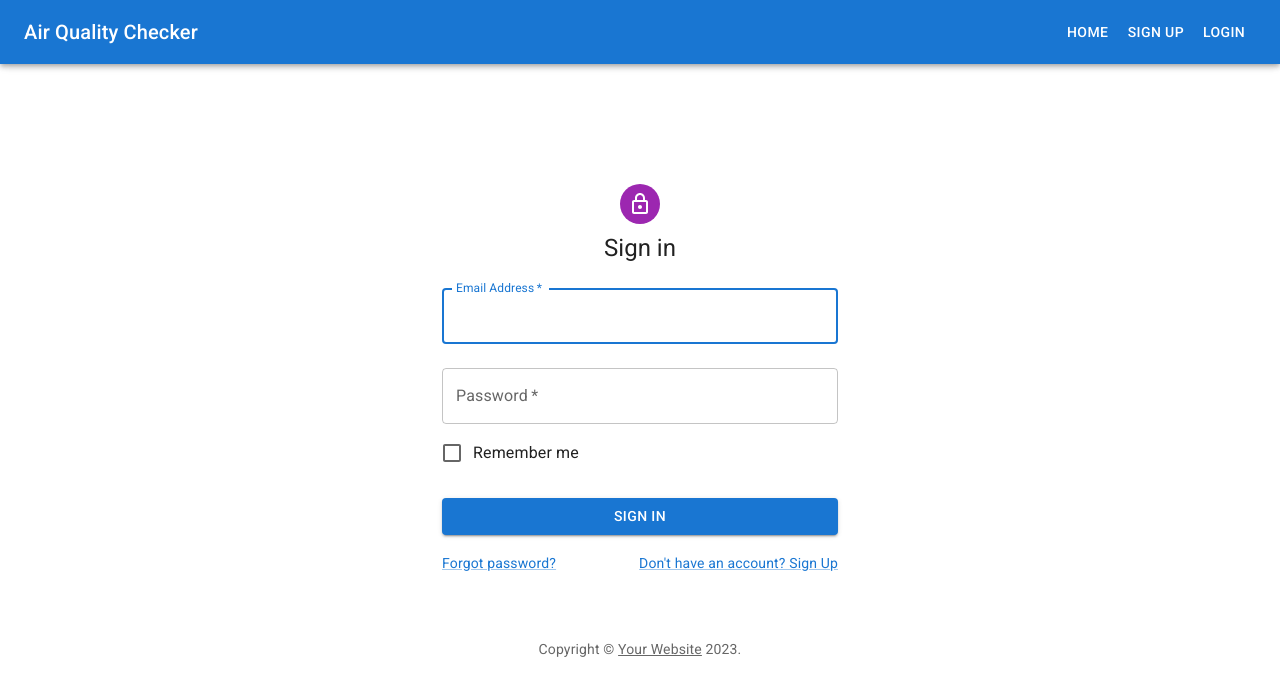
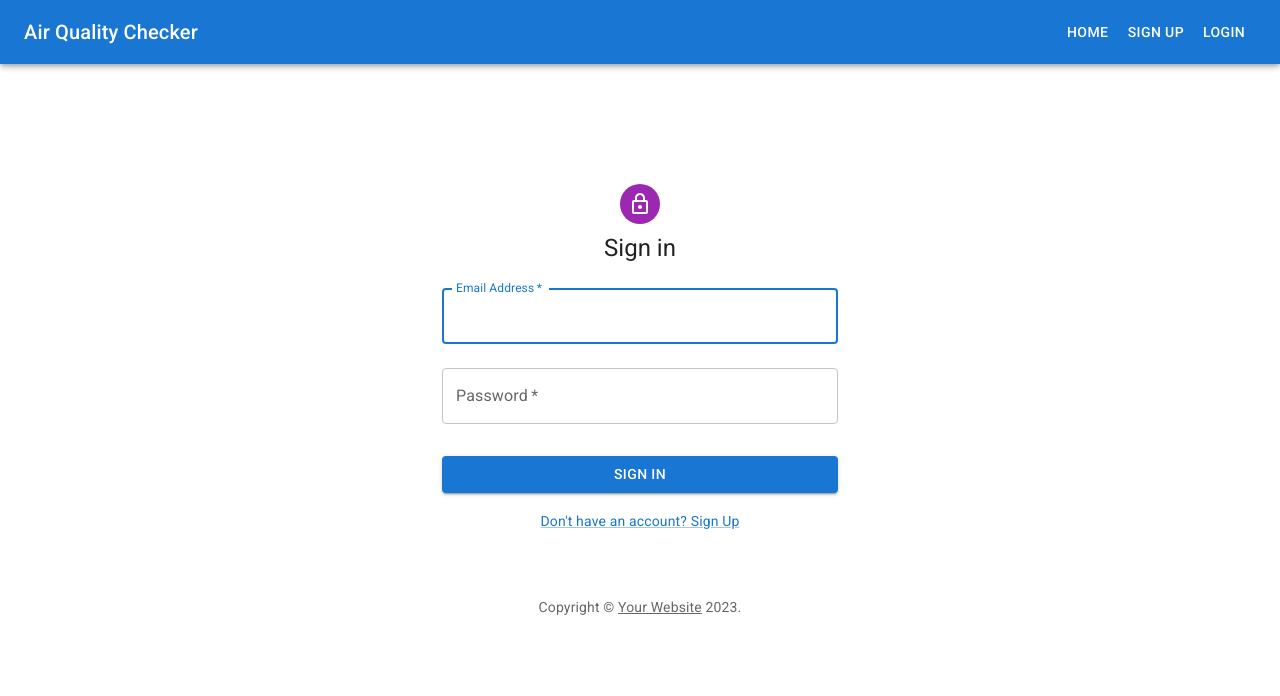
Before and after one commit to rdabrusco/aqi-frontend, a React (Create React App) app: page /login in a window 1280 px wide. Shown: the top 696 px of the page. Built offline with nearby package versions, Linux system fonts and the light colour scheme.

Commit message:
remove unneeded inputs in login and signup, fix links to and from eachother

```diff
--- a/src/pages/LogIn.js
+++ b/src/pages/LogIn.js
@@ -164,10 +164,6 @@ export default function LogIn({currentUser, handleLogout}) {
               id="password"
               autoComplete="current-password"
             />
-            <FormControlLabel
-              control={<Checkbox value="remember" color="primary" />}
-              label="Remember me"
-            />
             <Button
               type="submit"
               fullWidth
@@ -176,14 +172,9 @@ export default function LogIn({currentUser, handleLogout}) {
             >
               Sign In
             </Button>
-            <Grid container>
-              <Grid item xs>
-                <Link href="#" variant="body2">
-                  Forgot password?
-                </Link>
-              </Grid>
+            <Grid container justifyContent="center">
               <Grid item>
-                <Link href="#" variant="body2">
+                <Link href="/signup" variant="body2">
                   {"Don't have an account? Sign Up"}
                 </Link>
               </Grid>
--- a/src/pages/Signup.js
+++ b/src/pages/Signup.js
@@ -177,12 +177,6 @@ export default function SignUp({currentUser, handleLogout,}) {
                   autoComplete="confirm-password"
                 />
               </Grid>
-              <Grid item xs={12}>
-                <FormControlLabel
-                  control={<Checkbox value="allowExtraEmails" color="primary" />}
-                  label="I want to receive inspiration, marketing promotions and updates via email."
-                />
-              </Grid>
             </Grid>
             <Button
               type="submit"
@@ -192,9 +186,9 @@ export default function SignUp({currentUser, handleLogout,}) {
             >
               Sign Up
             </Button>
-            <Grid container justifyContent="flex-end">
+            <Grid container justifyContent="center">
               <Grid item>
-                <Link href="#" variant="body2">
+                <Link href="/login" variant="body2">
                   Already have an account? Sign in
                 </Link>
               </Grid>
```
